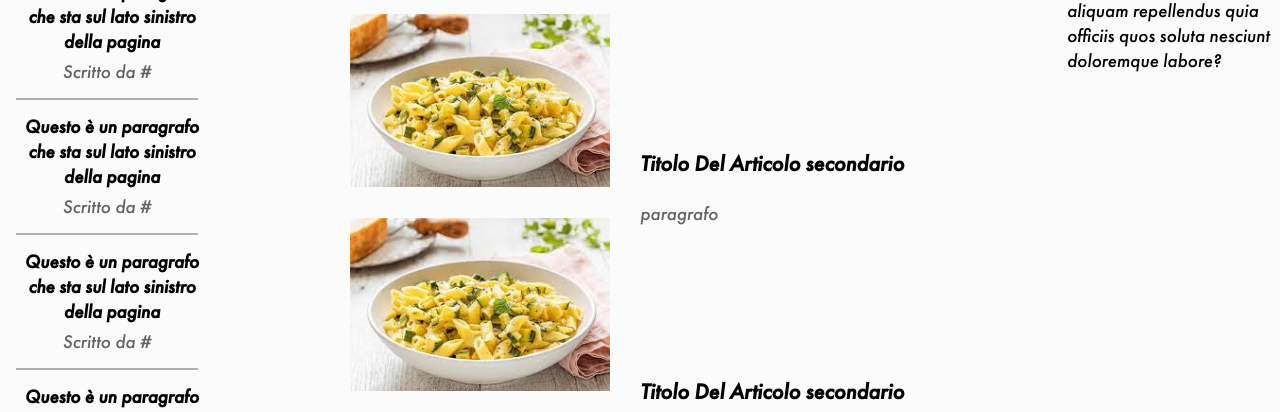
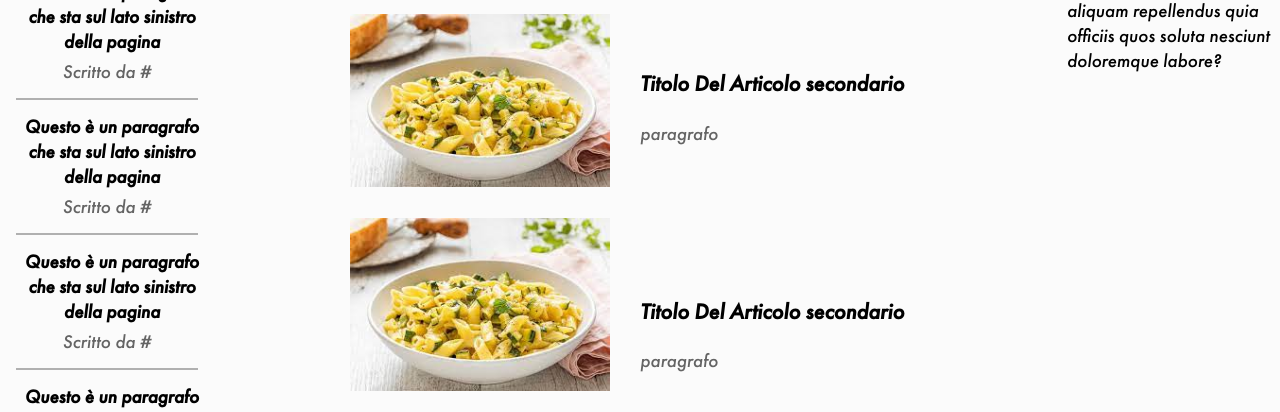
Before and after one commit to micuelew/eightlog_, a plain HTML site: page index.html in a window 1280 px wide. Shown: the part 899-1311 px from the top of the page. Drawn offline with Linux system fonts and the light colour scheme.

Commit message:
fix pc display

```diff
--- a/style.css
+++ b/style.css
@@ -220,7 +220,7 @@
 
 .Text_Articolo_2_2 {
   grid-area: arh;
-  padding-top: 130px;
+  padding-top: 50px;
 }
 
 .Text_Articolo_2_2 > a:hover {
```
